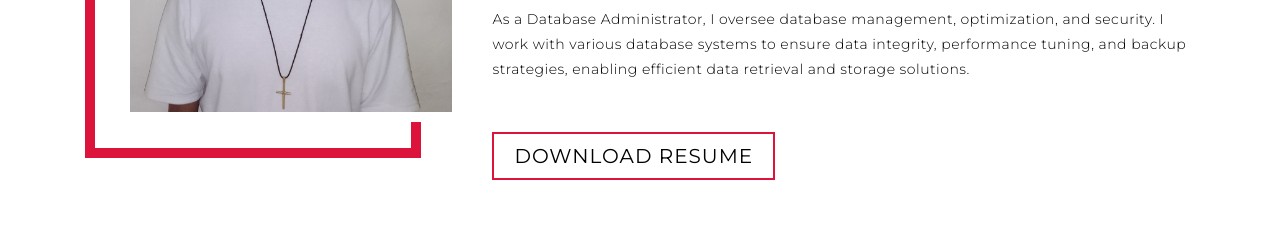
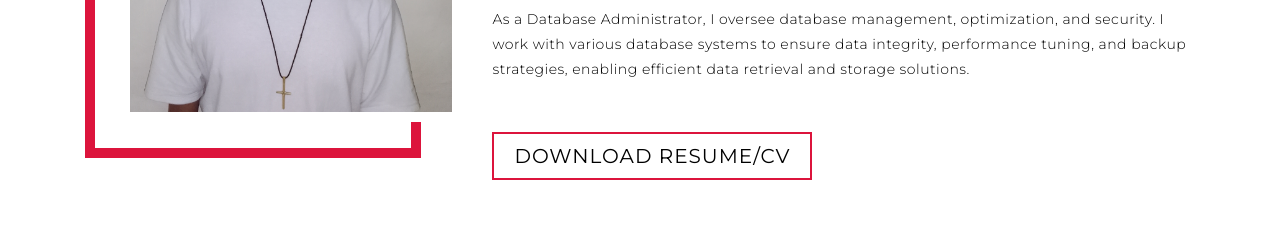
Before and after one commit to abraham938/portfolio, a plain HTML site: page index.html in a window 1280 px wide. Shown: the part 7342-7572 px from the top of the page. Drawn offline with Linux system fonts and the light colour scheme.

Commit message:
Update index.html

```diff
--- a/index.html
+++ b/index.html
@@ -321,7 +321,7 @@
     <p>As a Database Administrator, I oversee database management, optimization, and security.
       I work with various database systems to ensure data integrity, performance tuning, and backup
       strategies, enabling efficient data retrieval and storage solutions.</p>
-        <a href="cv.pdf" class="cta">Download Resume</a>
+        <a href="cv.pdf" class="cta">Download Resume/cv</a>
       </div>
     </div>
   </section>
```
